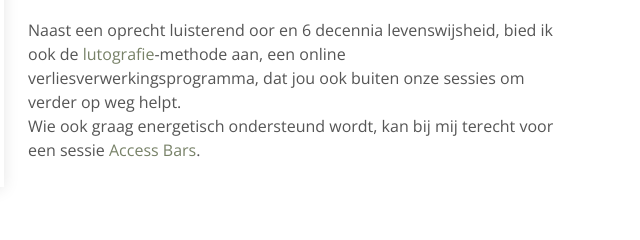
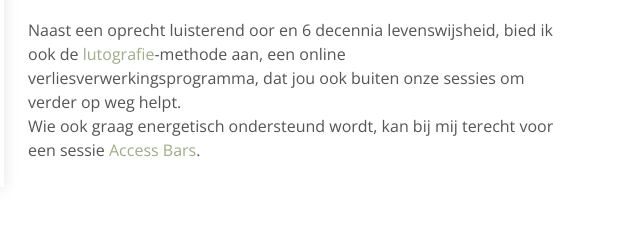
Before and after one commit to musician1011/woodhouse-rouwbegeleiding, a plain HTML site: page index.html in a window 1280 px wide. Shown: the part 1620-1860 px from the top of the page, 624-1264 px from the left. Drawn offline with nearby package versions, Linux system fonts and the light colour scheme.

Commit message:
Herstellen kleur tekstlinks

```diff
--- a/index.html
+++ b/index.html
@@ -118,8 +118,8 @@
                                 <br> Er is een leven vóór en een leven na een ingrijpend verlies. Dat leven na, daar wil je graag opnieuw iets moois van maken.<br> Lukt het je niet in je eentje, dan ben je altijd welkom om samen met mij op zoek te gaan
                                 naar balans, een nieuw levensperspectief en een versterkt zelfbewustzijn.<br>
                                 <br> Ik geef je de ruimte om op verhaal te komen.<br>
-                                <br> Naast een oprecht luisterend oor en 6 decennia levenswijsheid, bied ik ook de <a href="services.html#lutografie">lutografie</a>-methode aan, een online verliesverwerkingsprogramma, dat jou ook buiten onze sessies om
-                                verder op weg helpt.<br> Wie ook graag energetisch ondersteund wordt, kan bij mij terecht voor een sessie <a href="services.html#accessbars">Access Bars</a>.
+                                <br> Naast een oprecht luisterend oor en 6 decennia levenswijsheid, bied ik ook de <a href="services.html#lutografie" style="color: #9fac8a;">lutografie</a>-methode aan, een online verliesverwerkingsprogramma, dat jou ook buiten onze sessies om
+                                verder op weg helpt.<br> Wie ook graag energetisch ondersteund wordt, kan bij mij terecht voor een sessie <a href="services.html#accessbars" style="color: #9fac8a;">Access Bars</a>.
                             </p>
                         </div>
                     </div>
```
Also changed, not shown: 1 other file.
